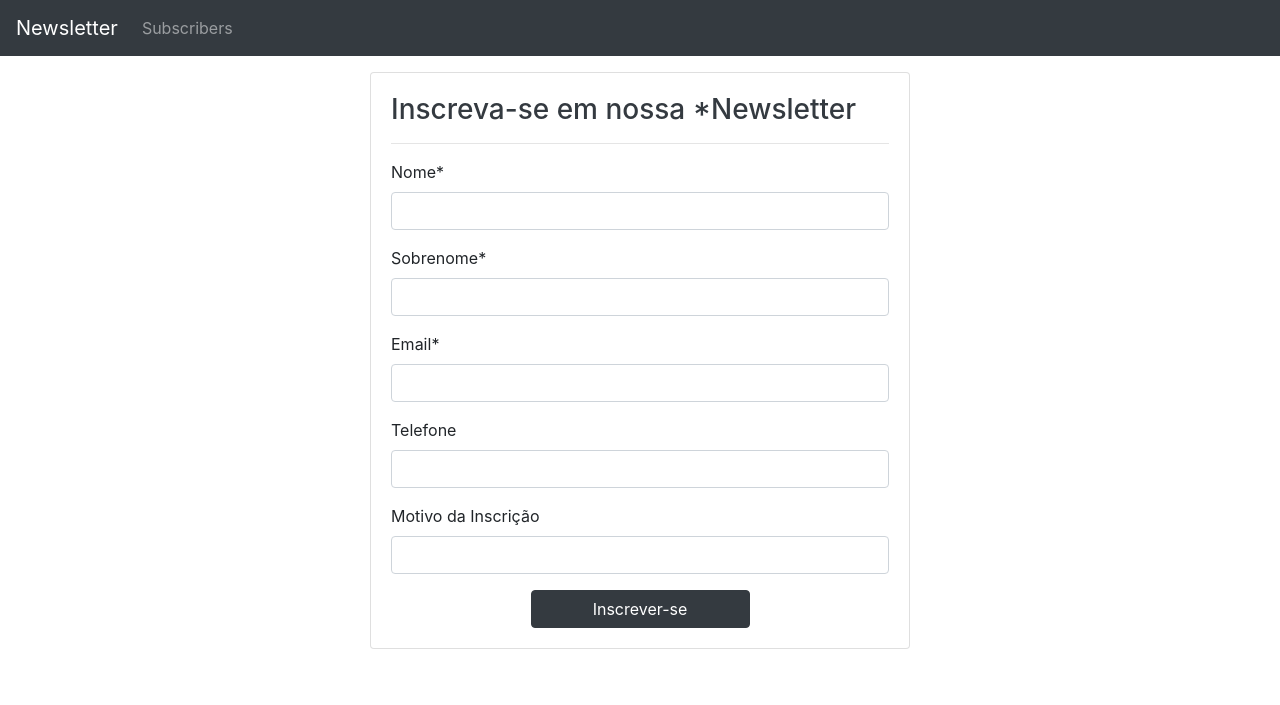
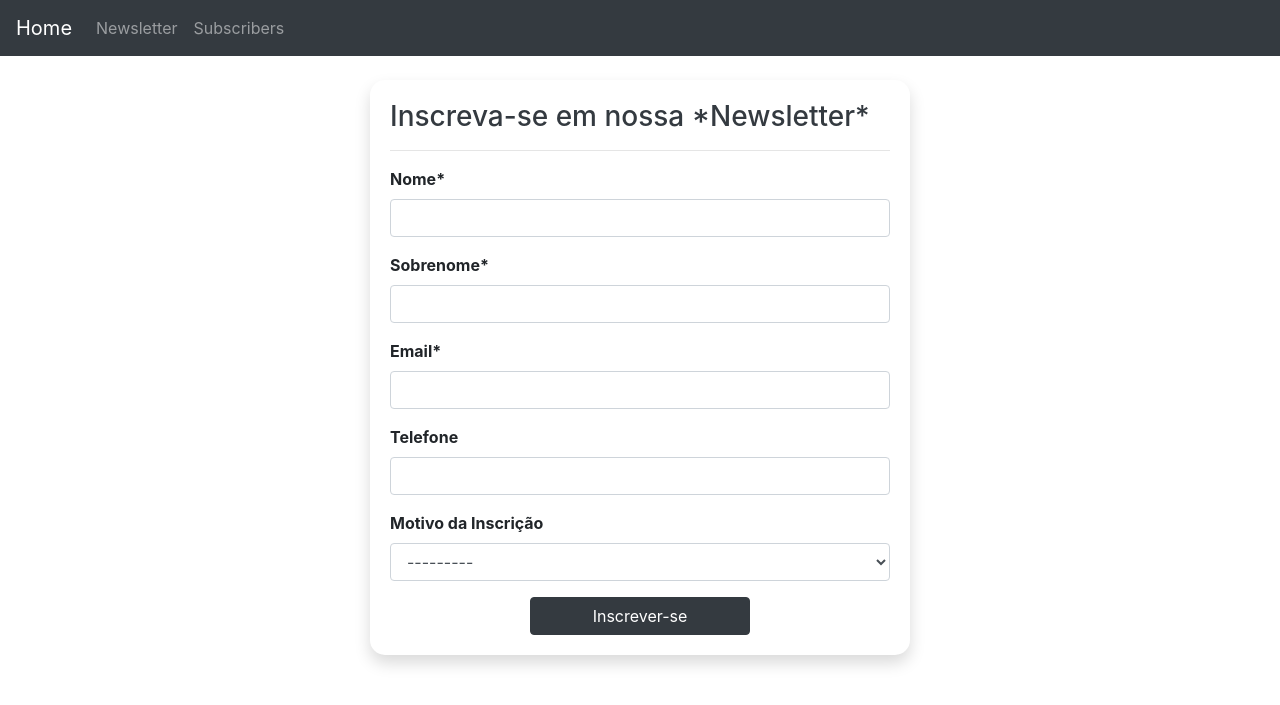
Before and after one commit to rodrigoandrey/newsletter-django-1.11, a Django app: page /newsletter/ in a window 1280 px wide. Shown: the top 705 px of the page. Run offline with Django 3.2, Linux system fonts and the light colour scheme; some libraries are stand-ins or nearby versions.

Commit message:
Criado Template Home. Alteração: Models, Admin, Urls e Views. Validações Models.

```diff
--- a/letter/admin.py
+++ b/letter/admin.py
@@ -3,9 +3,11 @@ from letter.models import Subscribers
 
 
 class SubscribersAdmin(admin.ModelAdmin):
-    list_display = ('id', 'name', 'lastname', 'email', 'phone', 'created_at', 'status', )
+    readonly_fields = ('created_at', 'updated_at', 'id')
+    fields = ('id', 'name', 'lastname', 'email', 'phone', 'reason', 'status', 'created_at', 'updated_at')
+    list_display = ('id', 'name', 'lastname', 'email', 'phone', 'reason', 'created_at', 'status', )
     list_display_links = ('name', 'lastname', 'email', )
-    search_fields = ('id', 'name', 'email',)
+    search_fields = ('id', 'name', 'email', 'reason')
     list_per_page = 10
 
 
--- a/letter/forms.py
+++ b/letter/forms.py
@@ -1,9 +1,9 @@
 from django import forms
 from letter.models import Subscribers
-from letter.validators import validate_phone
 
 
 class SubscribersForm(forms.ModelForm):
+
     class Meta:
         model = Subscribers
         fields = (
--- a/letter/models.py
+++ b/letter/models.py
@@ -1,5 +1,7 @@
 from django.db import models
-from letter.validators import validate_phone
+from django.core.validators import validate_email
+from django.utils.translation import gettext_lazy as _
+from letter.validators import validate_phone, validate_len, validate_char
 
 
 class BaseMixin(models.Model):
@@ -13,11 +15,20 @@ class BaseMixin(models.Model):
 
 # Usuário precisa inserir - Nome, sobrenome, e-mail, telefone, Motivo de inscrição.
 class Subscribers(BaseMixin):
-    name = models.CharField('Nome', max_length=80, null=False, blank=False)
-    lastname = models.CharField('Sobrenome', max_length=80, null=False, blank=False)
-    email = models.EmailField('Email', null=False, blank=False, unique=True)
+    REASON_CHOICES = (
+        ('Motivo 01', 'Motivo 01'),
+        ('Motivo 02', 'Motivo 02'),
+        ('Motivo 03', 'Motivo 03'),
+    )
+
+    name = models.CharField('Nome', max_length=80, null=False, blank=False,
+                            validators=[validate_char, validate_len])
+    lastname = models.CharField('Sobrenome', max_length=80, null=False, blank=False,
+                                validators=[validate_char, validate_len])
+    email = models.EmailField('Email', null=False, blank=False, unique=True, validators=[validate_email])
     phone = models.CharField('Telefone', max_length=15, null=True, blank=True)
-    reason = models.CharField('Motivo da Inscrição', max_length=100, null=True, blank=True)
+    reason = models.CharField('Motivo da Inscrição', max_length=20, null=True, blank=True,
+                              choices=REASON_CHOICES)
 
     def save(self, *args, **kwargs):
         if self.phone:
@@ -31,5 +42,5 @@ class Subscribers(BaseMixin):
         return self.email
 
     class Meta:
-        verbose_name = 'Subscriber'
-        verbose_name_plural = 'Subscribers'
+        verbose_name = 'Inscrito'
+        verbose_name_plural = 'Inscritos'
--- a/letter/templates/letter/index.html
+++ b/letter/templates/letter/index.html
@@ -1,28 +1,10 @@
 {% extends 'base.html' %}
-{% block title %}Inscreva-se{% endblock %}
-{% load crispy_forms_tags %}
+{% block title %}Home{% endblock %}
 {% block content %}
-<div class="container">
-    <div class="row mt-3">
-        <div class="col-xl-6 offset-xl-3">
-            {% for message in messages %}
-            <div class="alert alert-success">
-                {{ message }}
-            </div>
-            {% endfor %}
-            <div class="card">
-                <div class="card-body">
-                    <h3 style="color:#343a40;">Inscreva-se em nossa *Newsletter</h3>
-                    <hr>
-                    <form method="POST">
-                        {% csrf_token %}
-                        {{ form|crispy }}
-                        <div class="col-sm-6 offset-sm-3">
-                            <input class="btn btn btn-dark btn-block" type="submit" value="Inscrever-se">
-                        </div>
-                    </form>
-                </div>
-            </div>
+<div class="container pd-3">
+    <div class="row">
+        <div class="col-sm-12">
+            <h1>Bem Vindos</h1>
         </div>
     </div>
 </div>
--- /dev/null
+++ b/letter/templates/letter/newsletter.html
@@ -0,0 +1,29 @@
+{% extends 'base.html' %}
+{% block title %}Inscreva-se{% endblock %}
+{% load crispy_forms_tags %}
+{% block content %}
+<div class="container mt-3">
+    <div class="row mt-3">
+        <div class="col-xl-6 offset-xl-3">
+            {% for message in messages %}
+            <div class="alert alert-success">
+                {{ message }}
+            </div>
+            {% endfor %}
+            <div class="card" style="border: 0px;border-radius: 15px; box-shadow: 0 .5rem 1rem rgba(0,0,0,.15);">
+                <div class="card-body" style="font-weight: bold;">
+                    <h3 style="color:#343a40;">Inscreva-se em nossa *Newsletter*</h3>
+                    <hr>
+                    <form method="POST">
+                        {% csrf_token %}
+                        {{ form|crispy }}
+                        <div class="col-sm-6 offset-sm-3">
+                            <input class="btn btn btn-dark btn-block" type="submit" value="Inscrever-se">
+                        </div>
+                    </form>
+                </div>
+            </div>
+        </div>
+    </div>
+</div>
+{% endblock %}
--- a/letter/urls.py
+++ b/letter/urls.py
@@ -1,7 +1,8 @@
 from django.conf.urls import url
-from letter.views import SubscribersCreateView, SubscribersListView
+from letter.views import HomeTemplateView, SubscribersCreateView, SubscribersListView
 
 urlpatterns = [
-    url(r'^newsletter/', SubscribersCreateView.as_view(), name='index'),
+    url(r'^$', HomeTemplateView.as_view(), name='home'),
+    url(r'^newsletter/', SubscribersCreateView.as_view(), name='newsletter'),
     url(r'^subscribers/', SubscribersListView.as_view(), name='subscribers')
 ]
--- a/letter/validators.py
+++ b/letter/validators.py
@@ -1,4 +1,24 @@
+from django.core.exceptions import ValidationError
+from django.utils.translation import ugettext_lazy as _
+
+char_list = ['!', '@', '#', '%', '&', '*', '#', '(', ')', '_', '+', '=', '{', '[', '}', ']', '|', '\\', ';', ':', '"',
+             '<', '>', '?', '/']
+
+
 def validate_phone(phone):
     for ch in ['(', ')', '-', ' ']:
         phone = phone.replace(ch, '')
     return phone
+
+
+def validate_len(value):
+    if len(value) < 2:
+        raise ValidationError(_("Este campo precisa ter mais de 2 caracteres."))
+    return value
+
+
+def validate_char(value):
+    for ch in char_list:
+        if ch in value:
+            raise ValidationError(_("Este campo não pode conter caracteres especiais."))
+    return value
--- a/letter/views.py
+++ b/letter/views.py
@@ -1,20 +1,24 @@
-from django.shortcuts import render, redirect
+from django.shortcuts import redirect
 from django.contrib import messages
-from django.views.generic import CreateView, ListView
+from django.views.generic import CreateView, ListView, TemplateView
 from django.contrib.auth.mixins import LoginRequiredMixin
 from letter.models import Subscribers
 from letter.forms import SubscribersForm
 
 
+class HomeTemplateView(TemplateView):
+    template_name = 'letter/index.html'
+
+
 class SubscribersCreateView(CreateView):
     model = Subscribers
     form_class = SubscribersForm
-    template_name = 'letter/index.html'
+    template_name = 'letter/newsletter.html'
 
     def form_valid(self, form):
         subscriber = Subscribers(**form.cleaned_data)
         subscriber.save()
-        messages.success(self.request, 'Inscrição realiziada com sucesso')
+        messages.success(self.request, 'Inscrição realizada com sucesso')
         return redirect('/newsletter')
 
 
--- a/newsletter/urls.py
+++ b/newsletter/urls.py
@@ -15,7 +15,6 @@ Including another URLconf
 """
 from django.conf.urls import url, include
 from django.contrib import admin
-from letter import urls
 
 urlpatterns = [
     url(r'^admin/', admin.site.urls, name='admin'),
--- a/templates/base.html
+++ b/templates/base.html
@@ -1,43 +1,22 @@
-{% load static %}
 <!DOCTYPE html>
 <html lang="pt-br">
 <head>
-    <meta charset="UTF-8">
+<!-- Head -->
+    {% include 'partials/_head.html' %}
     <title>{% block title %}{% endblock %}</title>
-
-        {% include 'partials/_head.html' %}
 </head>
 <body>
-        <!-- Navbar -->
-        {% include 'partials/_navbar.html' %}
-        <!-- Main -->
+
+<!-- Navbar -->
+    {% include 'partials/_navbar.html' %}
 <main>
-    <section>
+    <section style="margin-top: 5em;">
         {% block content %} {% endblock %}
     </section>
 </main>
 
-<script src="https://code.jquery.com/jquery-3.4.1.min.js" integrity="sha256-CSXorXvZcTkaix6Yvo6HppcZGetbYMGWSFlBw8HfCJo=" crossorigin="anonymous"></script>
-
-<script src="https://code.jquery.com/jquery-3.2.1.slim.min.js"
-        integrity="sha384-KJ3o2DKtIkvYIK3UENzmM7KCkRr/rE9/Qpg6aAZGJwFDMVNA/GpGFF93hXpG5KkN"
-        crossorigin="anonymous"></script>
-<script src="https://cdnjs.cloudflare.com/ajax/libs/popper.js/1.12.9/umd/popper.min.js"
-        integrity="sha384-ApNbgh9B+Y1QKtv3Rn7W3mgPxhU9K/ScQsAP7hUibX39j7fakFPskvXusvfa0b4Q"
-        crossorigin="anonymous"></script>
-<script src="https://maxcdn.bootstrapcdn.com/bootstrap/4.0.0/js/bootstrap.min.js"
-        integrity="sha384-JZR6Spejh4U02d8jOt6vLEHfe/JQGiRRSQQxSfFWpi1MquVdAyjUar5+76PVCmYl"
-        crossorigin="anonymous"></script>
-
-<script src="{% static 'vendor/jquery/phone-mask.js' %}"></script>
-
-<script>
-$(document).ready(function(){
-$('#id_phone').phoneBrazil();
-$('.class-phone').phoneBrazil();
-$('input[name=phone]').phoneBrazil();
-});
-</script>
+<!-- Scripts -->
+    {% include 'partials/_scripts.html' %}
 
 </body>
 </html>
--- a/templates/partials/_head.html
+++ b/templates/partials/_head.html
@@ -1,7 +1,8 @@
-<meta charset="utf-8">
+
+<meta charset="UTF-8">
 <meta name="viewport" content="width=device-width, initial-scale=1, shrink-to-fit=no">
 <meta name="description" content="Newsletter">
 <meta name="author" content="Rodrigo">
 
-<link rel="stylesheet" href="https://cdn.jsdelivr.net/npm/bootstrap@4.6.0/dist/css/bootstrap.min.css"
-        integrity="sha384-B0vP5xmATw1+K9KRQjQERJvTumQW0nPEzvF6L/Z6nronJ3oUOFUFpCjEUQouq2+l" crossorigin="anonymous">
+<link rel="stylesheet" href="https://stackpath.bootstrapcdn.com/bootstrap/4.1.3/css/bootstrap.min.css"
+      integrity="sha384-MCw98/SFnGE8fJT3GXwEOngsV7Zt27NXFoaoApmYm81iuXoPkFOJwJ8ERdknLPMO" crossorigin="anonymous">
--- a/templates/partials/_navbar.html
+++ b/templates/partials/_navbar.html
@@ -1,12 +1,15 @@
-<nav class="navbar navbar-expand-lg navbar-dark bg-dark">
-  <a class="navbar-brand" href="{% url 'index' %}">Newsletter</a>
+<nav class="navbar navbar-expand-md navbar-dark fixed-top bg-dark">
+  <a class="navbar-brand" href="{% url 'home' %}">Home</a>
   <button class="navbar-toggler" type="button" data-toggle="collapse" data-target="#navbarNav" aria-controls="navbarNav"
           aria-expanded="false" aria-label="Toggle navigation">
     <span class="navbar-toggler-icon"></span>
   </button>
   <div class="collapse navbar-collapse" id="navbarNav">
     <ul class="navbar-nav">
-       <li class="nav-item">
+      <li class="nav-item">
+        <a class="nav-link" href="{% url 'newsletter' %}">Newsletter</a>
+      </li>
+      <li class="nav-item">
         <a class="nav-link" href="{% url 'subscribers' %}">Subscribers</a>
       </li>
     </ul>
--- /dev/null
+++ b/templates/partials/_scripts.html
@@ -0,0 +1,13 @@
+{% load static %}
+
+<script src="https://code.jquery.com/jquery-3.3.1.slim.min.js"
+        integrity="sha384-q8i/X+965DzO0rT7abK41JStQIAqVgRVzpbzo5smXKp4YfRvH+8abtTE1Pi6jizo"
+        crossorigin="anonymous"></script>
+<script src="https://cdnjs.cloudflare.com/ajax/libs/popper.js/1.14.3/umd/popper.min.js"
+        integrity="sha384-ZMP7rVo3mIykV+2+9J3UJ46jBk0WLaUAdn689aCwoqbBJiSnjAK/l8WvCWPIPm49"
+        crossorigin="anonymous"></script>
+<script src="https://stackpath.bootstrapcdn.com/bootstrap/4.1.3/js/bootstrap.min.js"
+        integrity="sha384-ChfqqxuZUCnJSK3+MXmPNIyE6ZbWh2IMqE241rYiqJxyMiZ6OW/JmZQ5stwEULTy"
+        crossorigin="anonymous"></script>
+<script src="{% static 'vendor/jquery/phone-mask.js' %}"></script>
+<script src="{% static 'vendor/js/phone-mask.js' %}"></script>
--- /dev/null
+++ b/templates/static/vendor/js/phone-mask.js
@@ -0,0 +1,5 @@
+$(document).ready(function(){
+$('#id_phone').phoneBrazil();
+$('.class-phone').phoneBrazil();
+$('input[name=phone]').phoneBrazil();
+});
```
Also changed, not shown: letter/templates/letter/subscribers.html (+11 -13 lines).
